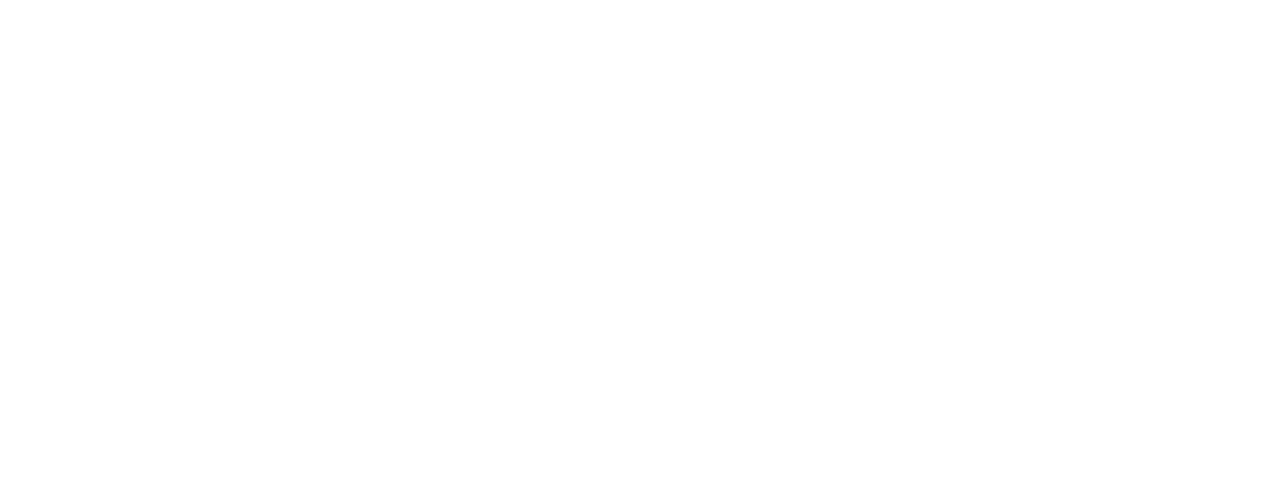
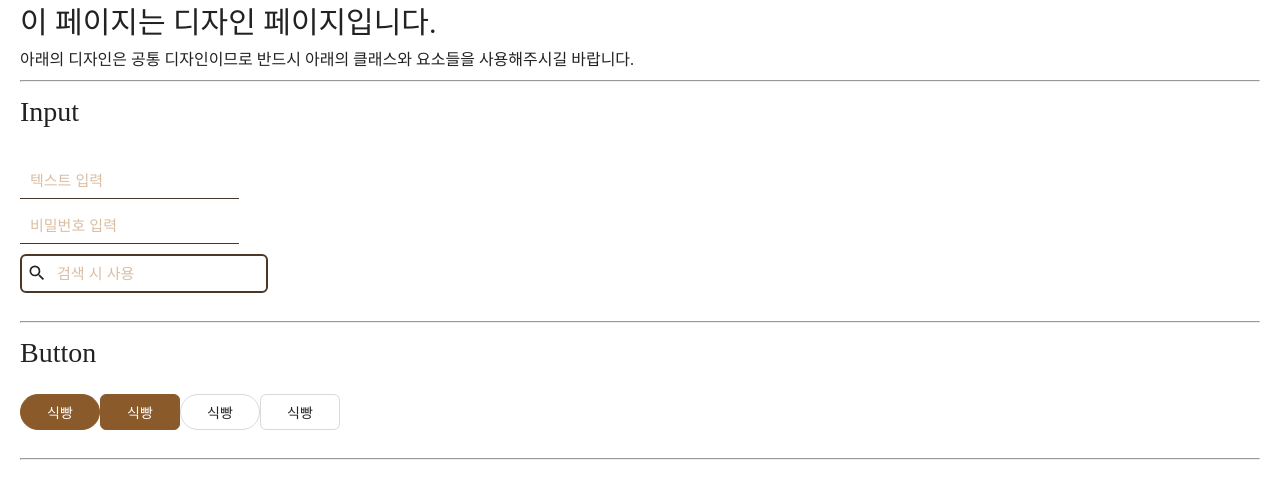
Before and after one commit to sk-y01/daejeon_bread_map, a React (Vite) app: page /design in a window 1280 px wide. Before the commit this address had no page. Shown: the top 498 px of the page. Built offline with nearby package versions, Linux system fonts and the light colour scheme.

Commit message:
chore : add common component style

```diff
--- a/package.json
+++ b/package.json
@@ -13,6 +13,7 @@
     "axios": "^1.13.2",
     "react": "^19.2.0",
     "react-dom": "^19.2.0",
+    "react-icons": "^5.5.0",
     "react-router-dom": "^7.9.6"
   },
   "devDependencies": {
--- a/src/App.css
+++ b/src/App.css
@@ -32,3 +32,33 @@
   font-size: 1.5rem;
   font-weight: 400;
 }
+
+h1 { font-size: 30px; }
+h2 { font-size: 28px; }
+h3 { font-size: 26px; }
+h4 { font-size: 24px; }
+h5 { font-size: 22px; }
+h6 { font-size: 20px; }
+
+.inner { padding: 0 2rem; }
+
+/*
+* Responsive
+*/
+@media all and (min-width: 1024px) {
+  .inner { max-width: 1440px; }
+}
+
+@media all and (min-width: 1441px) {
+  .inner { padding: 0; }
+}
+
+@media all and (min-width: 1921px) {
+  .inner { max-width: 1920px; }
+}
+
+@media all and (max-width: 500px) {
+  body {
+    font-size: 1.4rem;
+  }
+}
--- a/src/App.jsx
+++ b/src/App.jsx
@@ -3,19 +3,24 @@
 import AdminLayout from './layouts/admin/AdminLayout'
 import MainPage from './pages/public/main/MainPage'
 import AdminMainPage from './pages/admin/main/MainPage'
+import LoginPage from './pages/login/LoginPage'
+import DesignPage from './pages/public/design/DesignPage'
 import './App.css'
+import './styles/components/_input.scss'
+import './styles/components/_buttons.scss'
 
 function App() {
-
   return (
     <>
       <Routes>
         <Route path='/' element={ <PublicLayout /> }>
           <Route index element={ <MainPage /> } />
+          <Route path='design' element={ <DesignPage /> } />
         </Route>
         <Route path='/admin' element={ <AdminLayout /> }>
           <Route index element={ <AdminMainPage /> } />
         </Route>
+        <Route path='/login' element={ <LoginPage /> } />
       </Routes>
     </>
   )
--- a/src/components/loading/LoadingSpinner.jsx
+++ b/src/components/loading/LoadingSpinner.jsx
@@ -1,9 +1,9 @@
 import SVGImg from '../../assets/images/spinner.svg'
-import style from './LoadingSpinner.style.scss'
+import './LoadingSpinner.style.scss'
 
 const LoadingSpinner = () => {
   return (
-    <div className={ style.Loading }>
+    <div className="Loading">
       <img src={ SVGImg } alt="loading" />
     </div>
   )
--- /dev/null
+++ b/src/pages/login/Login.style.scss
@@ -0,0 +1,41 @@
+@use 'sass:map';
+@use '../../styles/color' as *;
+
+.Login {
+  position: relative;
+  display: flex;
+  align-items: center;
+  width: 100%;
+  height: 100vh;
+
+  &__form {
+    width: 100%;
+    max-width: 40rem;
+    margin: 0 auto;
+    padding: 1.5rem;
+    border: 1px solid map.get($border-colors, 'default');
+    border-radius: 6px;
+    box-shadow: 4px 0 10px rgba(0, 0, 0, .15);
+
+    &-img {
+      text-align: center;
+
+      strong {
+        display: block;
+        margin: .5rem 0;
+        font: {
+          size: 2rem;
+          weight: 700;
+        }
+        color: map.get($colors, 'main');
+        cursor: pointer;
+      }
+
+      span {
+        display: block;
+        font-size: 1.6rem;
+        color: map.get($colors, 'main');
+      }
+    }
+  }
+}
--- /dev/null
+++ b/src/pages/login/LoginPage.jsx
@@ -0,0 +1,32 @@
+import { useNavigate } from 'react-router-dom'
+import logoImg from '../../assets/images/login/login_logo.svg'
+import './Login.style.scss'
+
+const LoginPage = () => {
+  const navigate = useNavigate();
+  /**
+   * logoClickHandler
+   *
+   * @description 클릭 시 메인 화면으로 이동
+   */
+  const logoClickHandler = () => {
+    navigate('/');
+  }
+
+  return (
+    <div className="Login">
+      <div className="Login__form">
+        <div className="Login__form-img">
+          <img src={ logoImg } alt="logo" />
+          <strong onClick={ logoClickHandler }>대전빵지도</strong>
+          <span>대전의 맛있는 빵을 만나는 순간들</span>
+        </div>
+        <form action="">
+
+        </form>
+      </div>
+    </div>
+  )
+}
+
+export default LoginPage
--- /dev/null
+++ b/src/pages/public/design/DesignPage.jsx
@@ -0,0 +1,48 @@
+import { MdOutlineSearch } from "react-icons/md"
+
+const DesignPage = () => {
+  return (
+    <div className="Design">
+      <div className="inner">
+        <h1>이 페이지는 디자인 페이지입니다.</h1>
+        <p>아래의 디자인은 공통 디자인이므로 반드시 아래의 클래스와 요소들을 사용해주시길 바랍니다.</p>
+        <hr />
+        <h2>Input</h2>
+        {/* input 요소들 */}
+        <div className="Design__input" style={{ padding: '2rem 0' }}>
+          <div style={{ marginTop: '1rem' }}>
+            <input
+              type="text"
+              name="textInput"
+              id="textInput"
+              placeholder="텍스트 입력"
+              autoComplete="none"
+            />
+          </div>
+          <div style={{ marginTop: '1rem' }}>
+            <input type="password" name="passwordInput" id="passwordInput" placeholder="비밀번호 입력" />
+          </div>
+          <div style={{ marginTop: '1rem' }}>
+            <div className="icon__input">
+              <MdOutlineSearch />
+              <input type="text" name="searchInput" id="searchInput" autoComplete="none" placeholder="검색 시 사용" />
+            </div>
+          </div>
+        </div>
+        <hr />
+        <h2>Button</h2>
+        <div className="Design__button" style={{ padding: '2rem 0' }}>
+          <div>
+            <button type="button" className="btn btn__sub--rounded">식빵</button>
+            <button type="button" className="btn btn__sub">식빵</button>
+            <button type="button" className="btn btn__light--rounded">식빵</button>
+            <button type="button" className="btn btn__light">식빵</button>
+          </div>
+        </div>
+        <hr />
+      </div>
+    </div>
+  )
+}
+
+export default DesignPage
--- /dev/null
+++ b/src/styles/_color.scss
@@ -0,0 +1,17 @@
+/* 색상 */
+$colors: (
+  "main": #4A3728,
+  "sub": #8B5A2B,
+  "point": #252525,
+  "gray": #515151,
+  "light-gray": #D9D9D9,
+  "white": #FFFFFF,
+  "black": #000000,
+  "placeholder": #B8814A
+
+) !default;
+
+/* border 색상 */
+$border-colors: (
+  "default": #D9D9D9
+) !default;
--- /dev/null
+++ b/src/styles/common/_mixins.scss
@@ -0,0 +1,46 @@
+/**
+* button-variant
+*
+* @description              버튼 정의
+* @param $background-color  배경색
+* @param $border-color      선 색 (default : transparent)
+* @param $border-radius     선 round (default : 0)
+* @param $color             글꼴 색
+* @param $hover-background  hover 시 배경색
+* @param $hover-color       hover 시 글꼴 색
+*/
+@mixin button-variant (
+  $background-color,
+  $border-color: transparent,
+  $border-radius: 0,
+  $color,
+  $hover-background,
+  $hover-color
+) {
+  position: relative;
+  display: inline-flex;
+  align-items: center;
+  justify-content: center;
+  gap: 1rem;
+  min-width: 8rem;
+  min-height: 3.6rem;
+  background-color: $background-color;
+  border: 1px solid $border-color;
+  border-radius: #{$border-radius}px;
+  font: {
+    size: 1.4rem;
+    weight: 400;
+  }
+  color: $color;
+  cursor: pointer;
+  transition: .35s;
+
+  &:hover,
+  &:focus {
+    background-color: $hover-background;
+    border-color: $border-color;
+    color: $hover-color;
+  }
+
+  @content;
+}
--- /dev/null
+++ b/src/styles/components/_buttons.scss
@@ -0,0 +1,47 @@
+@use 'sass:map';
+@use '../color' as *;
+@use '../common/mixins' as *;
+
+.btn__sub {
+  @include button-variant(
+    map.get($colors, "sub"),
+    map.get($colors, "sub"),
+    6,
+    map.get($colors, "white"),
+    map.get($colors, "white"),
+    map.get($colors, "sub")
+  );
+}
+
+.btn__sub--rounded {
+  @include button-variant(
+    map.get($colors, "sub"),
+    map.get($colors, "sub"),
+    20,
+    map.get($colors, "white"),
+    map.get($colors, "white"),
+    map.get($colors, "sub")
+  );
+}
+
+.btn__light {
+  @include button-variant(
+    map.get($colors, "white"),
+    map.get($colors, "light-gray"),
+    6,
+    #252525,
+    map.get($colors, "light-gray"),
+    #252525
+  );
+}
+
+.btn__light--rounded {
+  @include button-variant(
+    map.get($colors, "white"),
+    map.get($colors, "light-gray"),
+    20,
+    #252525,
+    map.get($colors, "light-gray"),
+    #252525
+  );
+}
--- /dev/null
+++ b/src/styles/components/_input.scss
@@ -0,0 +1,35 @@
+@use 'sass:map';
+@use '../color' as *;
+
+input {
+  &[type="text"],
+  &[type="password"] {
+    min-height: 3.5rem;
+    padding: 0 1rem;
+    border: 0 none;
+    border-radius: 0;
+    border-bottom: 1px solid map.get($colors, "main");
+
+    &::placeholder {
+      color: rgba(map.get($colors, "placeholder"), .52);
+    }
+  }
+}
+
+.icon__input {
+  display: inline-flex;
+  align-items: center;
+  padding-left: .5rem;
+  border: 2px solid map.get($colors, "main");
+  border-radius: 6px;
+
+  svg {
+    width: 2rem;
+    height: 2rem;
+  }
+
+  input {
+    border-bottom: 0;
+    border-radius: 0 6px 6px 0;
+  }
+}
```
Also changed, not shown: src/assets/images/login/login_logo.svg (added), 1 other file (tests, documents, lock files or other folders).
